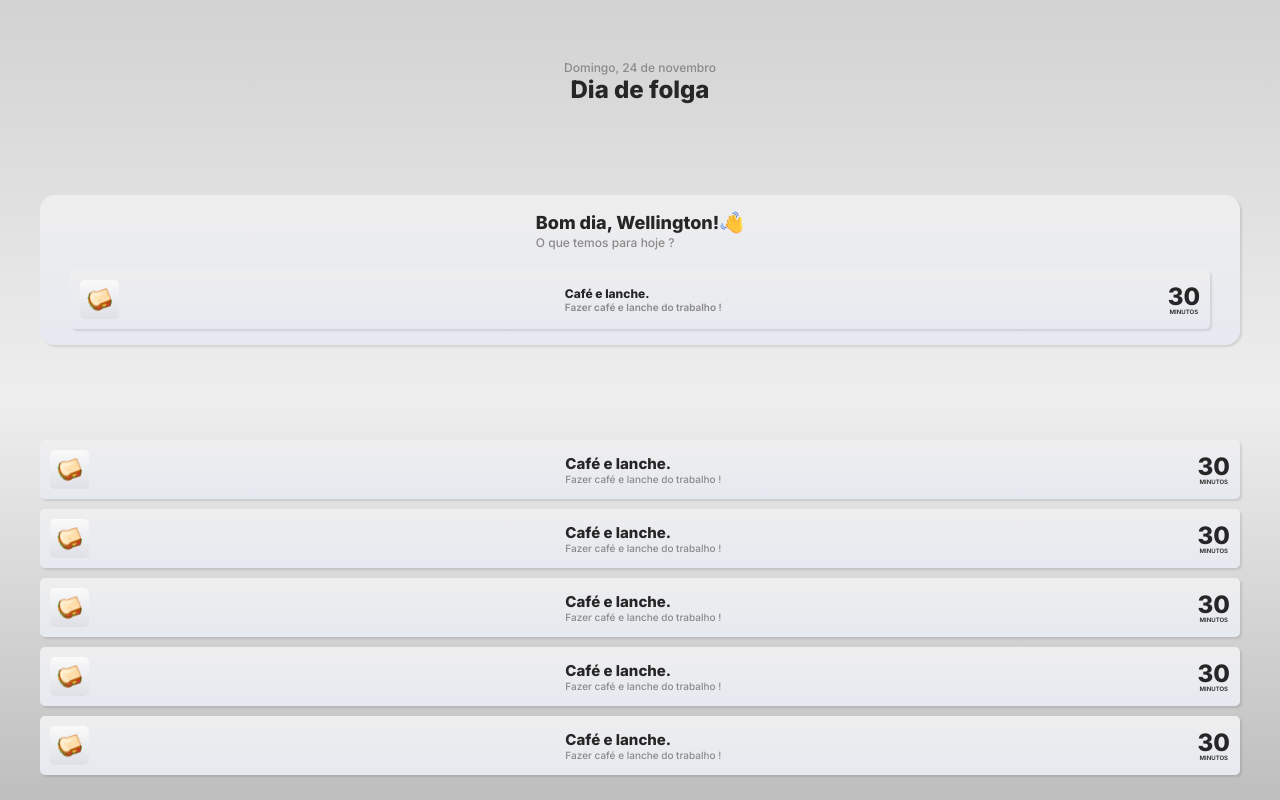
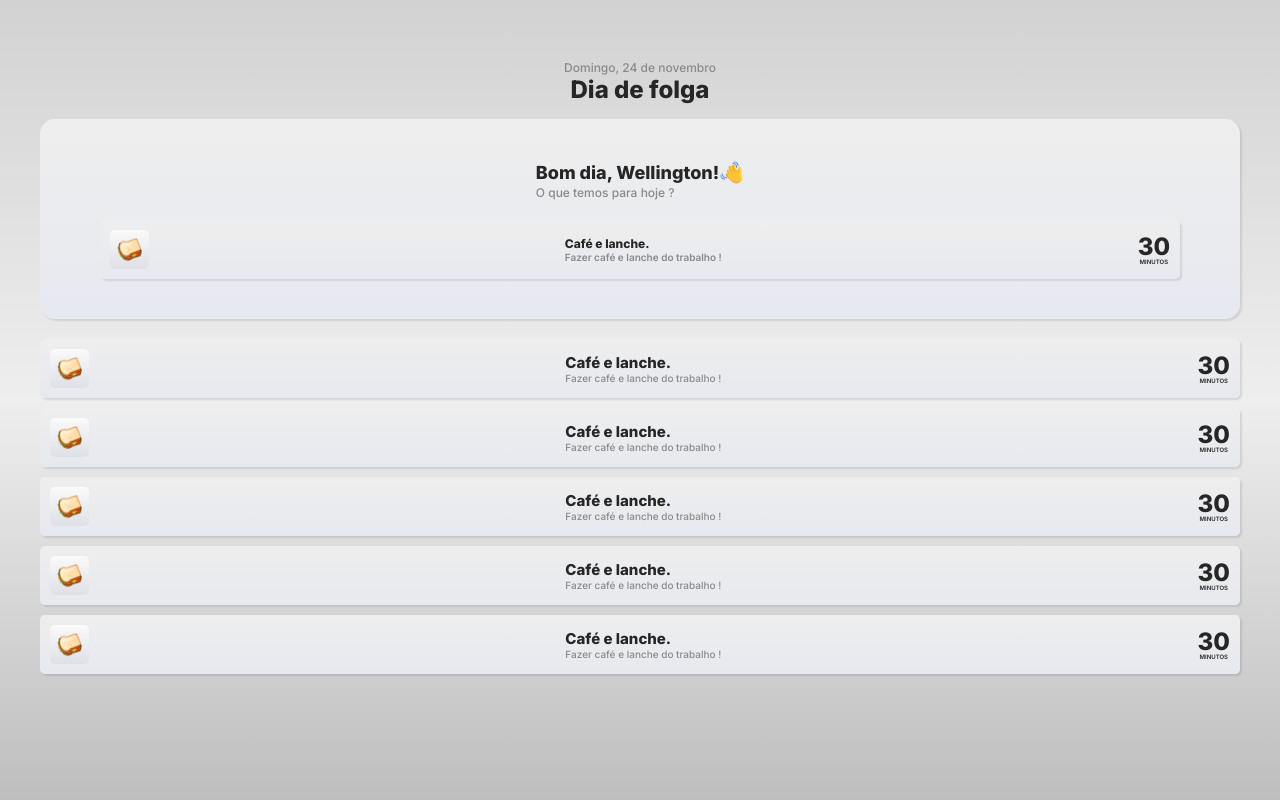
Before and after one commit to welldssvieira/veronnyka, a plain HTML site: page index.html in a window 1280 px wide. Drawn offline with Linux system fonts and the light colour scheme.

Commit message:
Correção de bugs no main sobre a distância dos elementos.

```diff
--- a/assets/css/style.css
+++ b/assets/css/style.css
@@ -13,7 +13,6 @@ main {
     display: flex;
     flex-direction: column;
     align-items: center;
-    justify-content: space-between;
     padding: 20px 40px;
     background: linear-gradient(to top, #bebebe, #eeeeee, #d2d2d2);
 }
@@ -50,7 +49,7 @@ main {
 
 #card_principal {
     width: 100%;
-    height: 150px;
+    height: 200px;
     margin: 15px 0;
     border-radius: 15px;
     display: flex;
@@ -203,7 +202,7 @@ main {
 }
 
 #card_principal .atividade_atual .atividade {
-    width: 95%;
+    width: 90%;
     margin: 10px 0;
     display: flex;
     align-items: center;
```
